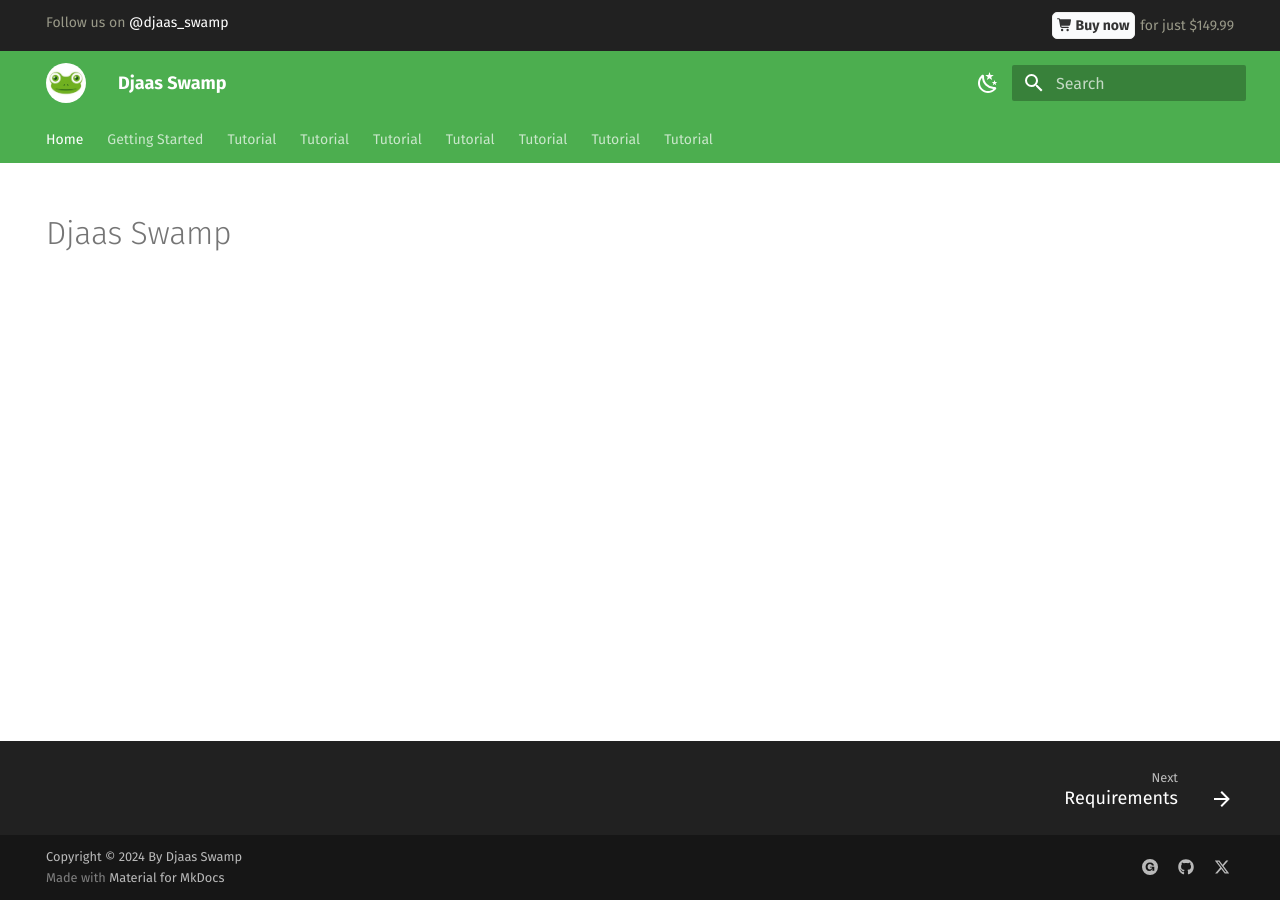
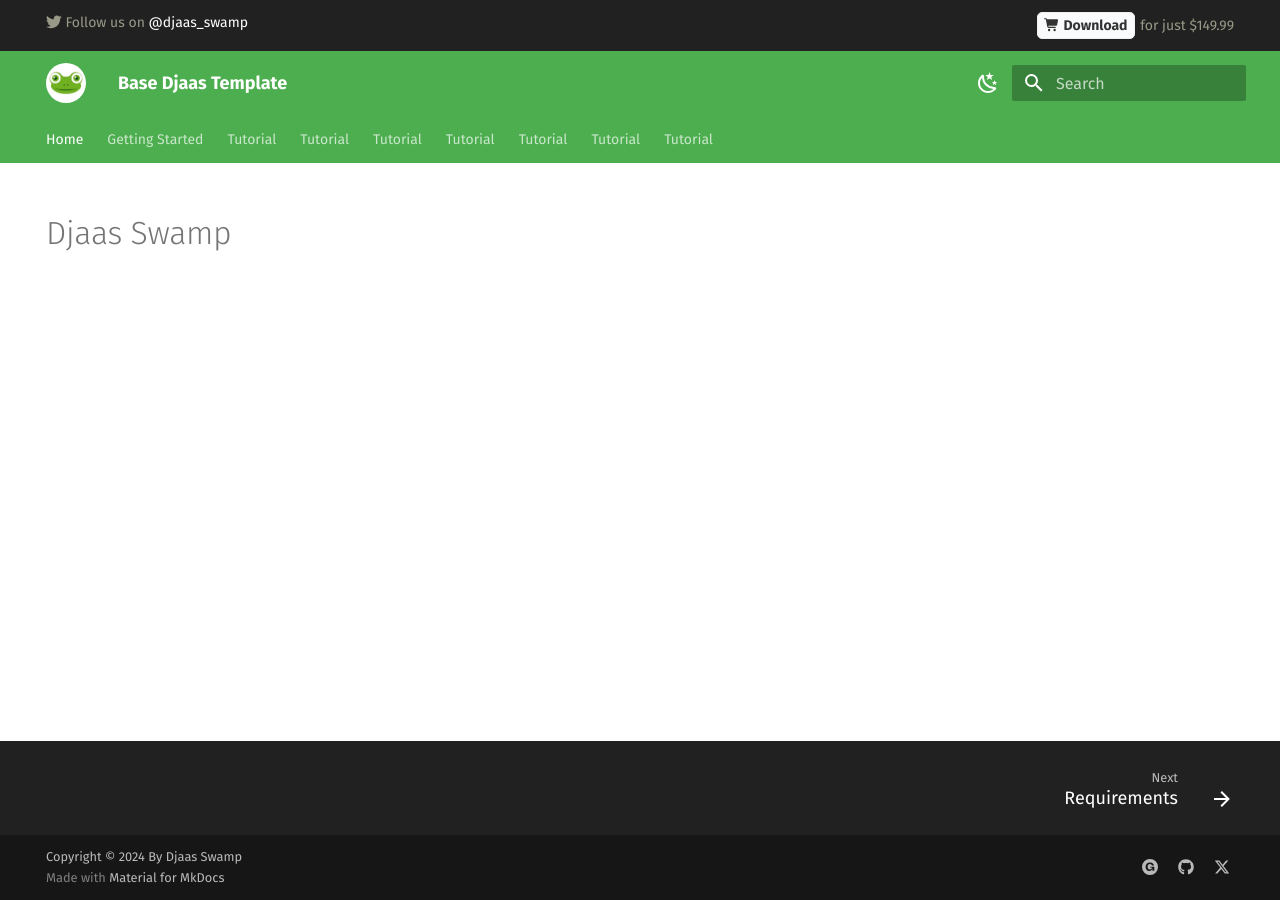
Before and after one commit to djaas-studio/mkdocs-material-base, an MkDocs documentation site: the page built from docs/index.md, in a window 1280 px wide. Built offline with MkDocs 1.6.1 and Material for MkDocs 9.7.7, drawn with Linux system fonts in a browser that asks for light colours.

Commit message:
Add CTA buttons

```diff
--- a/docs/stylesheets/extra.css
+++ b/docs/stylesheets/extra.css
@@ -18,7 +18,7 @@
 .announcement-item .btn {
   display: inline-block;
   line-height: 1.8;
-  padding: 0 4px;
+  padding: 0 6px;
   margin: 0 2px;
   background-color: #fafbfc;
   border: 1px solid #efefef;
@@ -28,5 +28,11 @@
 }
 
 .announcement-item .btn:hover {
-  color: #000;
+  transition: color 0.2s;
 }
+
+@media only screen and (max-width: 600px) {
+  .cta--twitter {
+    display: none;
+  }
+}
--- a/mkdocs.yml
+++ b/mkdocs.yml
@@ -1,6 +1,6 @@
-site_name: Djaas Swamp
+site_name: Base Djaas Template
 site_url: https://djaas.com
-site_author: Eyob Tariku
+site_author: Djaas Author
 site_description: >-
   Documentations for Djaas projects and templates.
 copyright: Copyright &copy; 2024 By Djaas Swamp
--- a/overrides/main.html
+++ b/overrides/main.html
@@ -2,15 +2,22 @@
 
 {% block announce %}
   <div class="announcement-wrapper">
-    <div class="announcement-item">
-      Follow us on <a href="https://x.com/djaas_swamp">@djaas_swamp</a>
+    <div class="announcement-item cta--twitter">
+        <span class="twemoji">
+          {% include ".icons/fontawesome/brands/twitter.svg" %}
+        </span>
+      Follow us on <a href="https://x.com/djaas_swamp" target="_blank">@djaas_swamp</a>
     </div>
-    <div class="announcement-item">
+    <div class="announcement-item cta--download">
       <a href="#" class="btn btn--sm btn--gray">
         <span class="twemoji">
           {% include ".icons/fontawesome/solid/cart-shopping.svg" %}
         </span>
-        Buy now</a> for just $149.99
+        Download</a> for just $149.99
     </div>
   </div>
 {% endblock %}
+
+{% block htmltitle %}
+  <title>{{ config.site_name }} | Djaas Swamp</title>
+{% endblock %}
```
